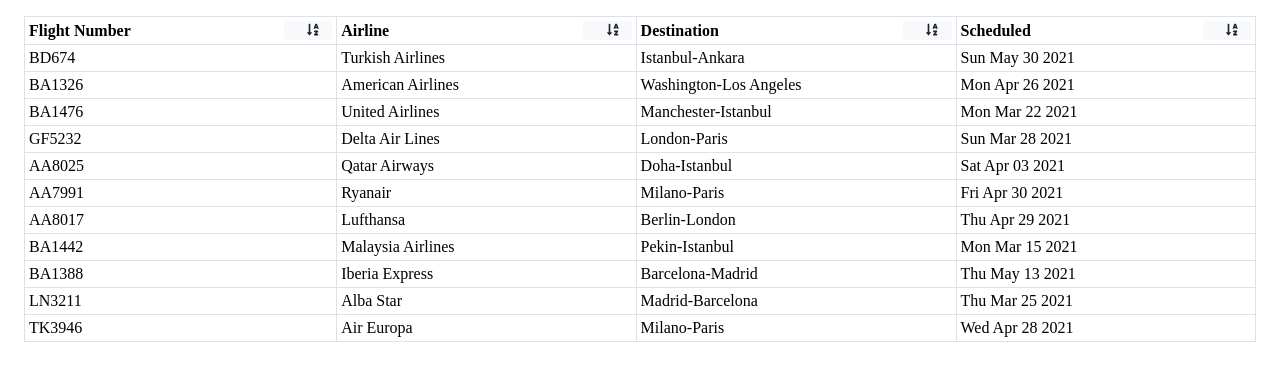
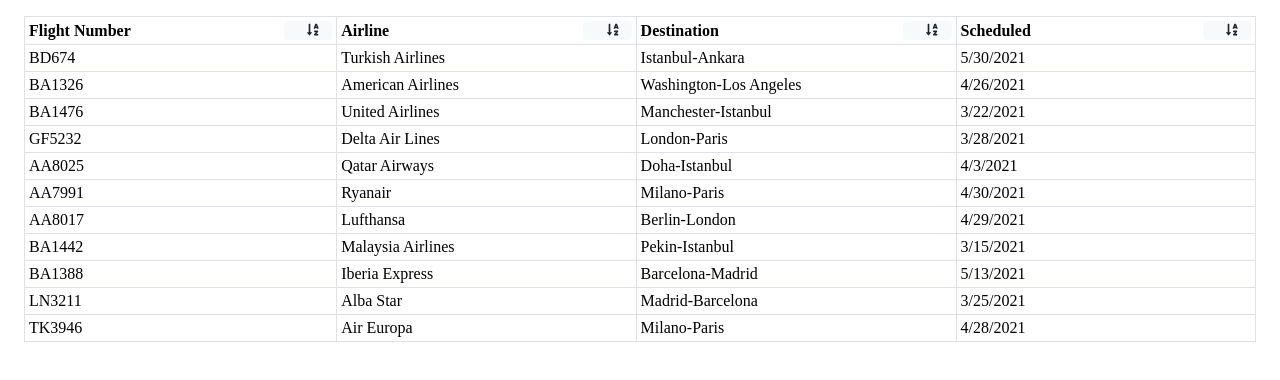
Before and after one commit to gokalpgursoy/tableable, a Vue app: page / in a window 1280 px wide. Shown: the top 380 px of the page. Built offline with nearby package versions, Linux system fonts and the light colour scheme.

Commit message:
Changed: date format

```diff
--- a/src/data.js
+++ b/src/data.js
@@ -98,5 +98,5 @@
   const date = new Date();
   const randomDay = Math.random() * 100;
   date.setDate(new Date().getDate() + randomDay);
-  return new Date(date).toDateString();
+  return new Date(date).toLocaleDateString();
 }
```
